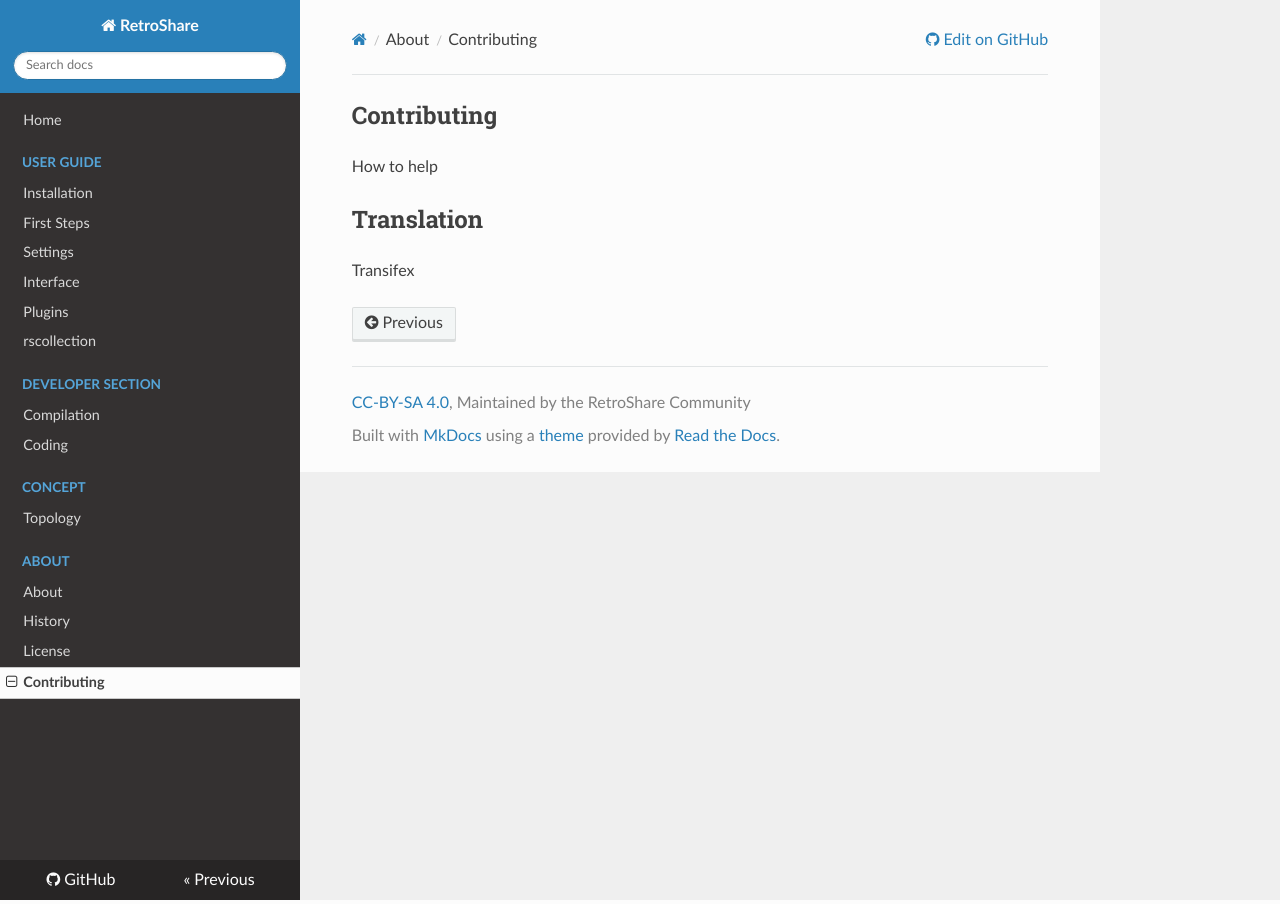
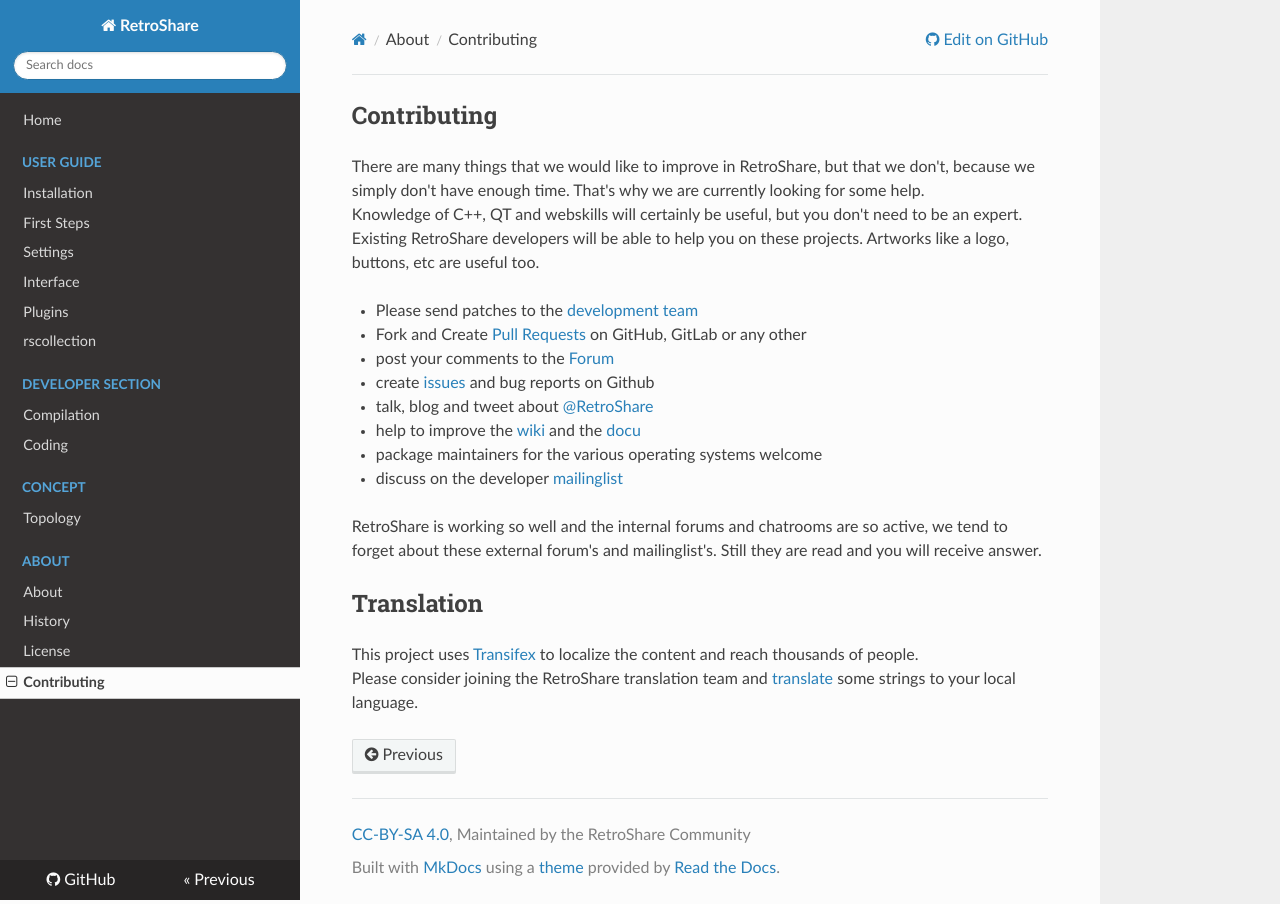
Before and after one commit to RetroShare/documentation, an MkDocs documentation site: the page built from docs/about/contributing.md, in a window 1280 px wide. Built offline with MkDocs 1.6.1, drawn with Linux system fonts in a browser that asks for light colours; nearby versions of some CDN libraries; old or Windows-style settings are respelled for this version of MkDocs.

Commit message:
contributing

```diff
--- a/docs/about/contributing.md
+++ b/docs/about/contributing.md
@@ -1,6 +1,30 @@
 ##Contributing
-How to help
 
+There are many things that we would like to improve in RetroShare,
+but that we don't, because we simply don't have enough time.
+That's why we are currently looking for some help.
+Knowledge of C++,  QT and webskills will certainly be useful,
+but you don't need to be an expert. Existing RetroShare developers will
+be able to help you on these projects.
+Artworks like a logo, buttons, etc are useful too.
+
+ - Please send patches to the [development team](mailto:retroshare.project@gmail.com)
+ - Fork and Create [Pull Requests](https://github.com/RetroShare/RetroShare/pulls) on GitHub, GitLab or any other
+ - post your comments to the [Forum](http://retroshare.sourceforge.net/forum/index.php)
+ - create [issues](https://github.com/RetroShare/RetroShare/issues) and bug reports on Github
+ - talk, blog and tweet about [@RetroShare](https://twitter.com/retroshare)
+ - help to improve the [wiki](https://github.com/RetroShare/documentation/wiki)
+   and the [docu](https://github.com/RetroShare/documentation)
+ - package maintainers for the various operating systems welcome
+ - discuss on the developer [mailinglist](http://lists.sourceforge.net/mailman/listinfo/retroshare-devel)
+
+RetroShare is working so well and the internal forums and chatrooms
+are so active, we tend to forget about these external forum's and
+mailinglist's. Still they are read and you will receive answer.
 
 ##Translation
-Transifex
+This project uses [Transifex](https://www.transifex.com/beluga/retroshare/)
+to localize the content and reach thousands of people.
+Please consider joining the RetroShare translation team and
+[translate](https://www.transifex.com/signup/?join_project=retroshare)
+some strings to your local language.
```
